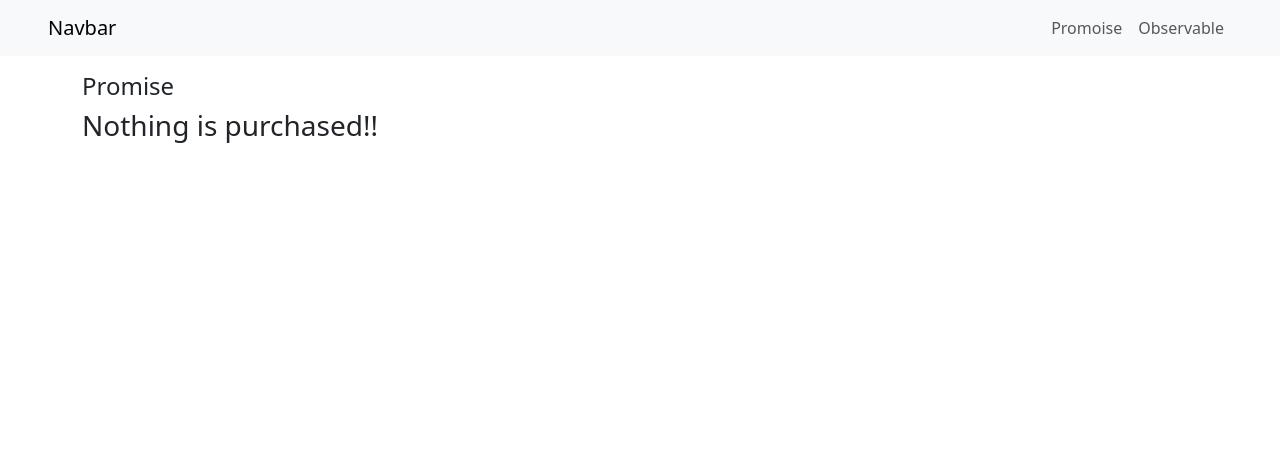
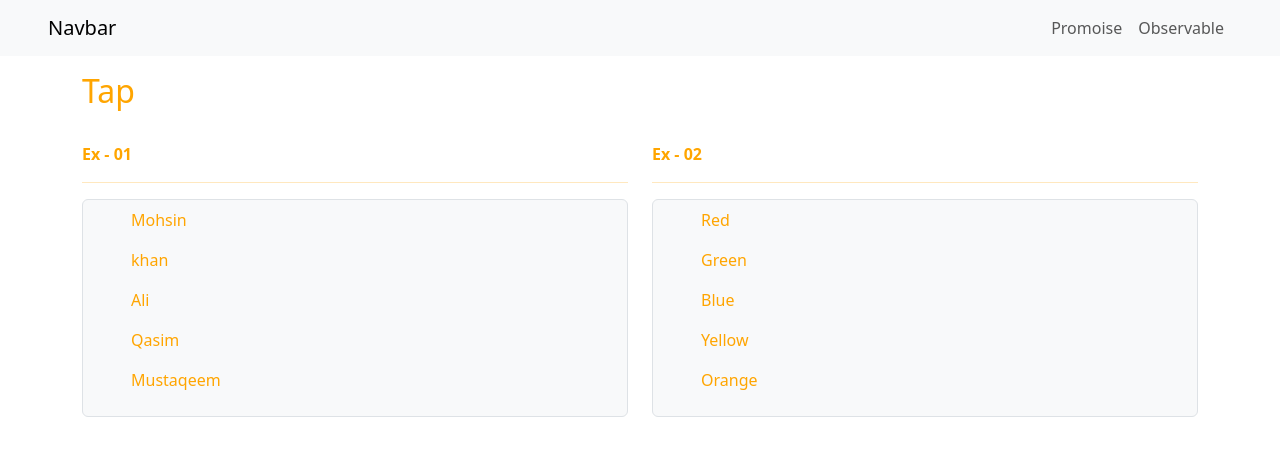
Before and after one commit to s0haibzafar/RxjsConcept, an Angular app: page /observable/tap in a window 1280 px wide. Before the commit this address led to /promoise. Shown: the top 456 px of the page. Built offline with nearby package versions, Linux system fonts and the light colour scheme.

Commit message:
Implenent Tap Operator  (#9)
* Add routing for tap operator

* Set tab operator layout

* Add two example of  tap operator

```diff
--- a/src/app/app-routing.module.ts
+++ b/src/app/app-routing.module.ts
@@ -11,6 +11,7 @@ import { CustomeComponent } from './nobservable/custome/custome.component';
 import { MapComponent } from './nobservable/map/map.component';
 import { PluckComponent } from './nobservable/pluck/pluck.component';
 import { FilterComponent } from './nobservable/filter/filter.component';
+import { TapComponent } from './nobservable/tap/tap.component';
 
 
 const routes: Routes = [
@@ -57,6 +58,10 @@ const routes: Routes = [
       {
         path: 'filter',
         component: FilterComponent,
+      },
+      {
+        path: 'tap',
+        component: TapComponent,
       }
     ]
   },
--- a/src/app/app.module.ts
+++ b/src/app/app.module.ts
@@ -17,6 +17,7 @@ import { CustomeComponent } from './nobservable/custome/custome.component';
 import { MapComponent } from './nobservable/map/map.component';
 import { PluckComponent } from './nobservable/pluck/pluck.component';
 import { FilterComponent } from './nobservable/filter/filter.component';
+import { TapComponent } from './nobservable/tap/tap.component';
 
 @NgModule({
   declarations: [
@@ -33,7 +34,8 @@ import { FilterComponent } from './nobservable/filter/filter.component';
     CustomeComponent,
     MapComponent,
     PluckComponent,
-    FilterComponent
+    FilterComponent,
+    TapComponent
   ],
   imports: [
     // NgbModule,
--- a/src/app/nobservable/list/list.component.html
+++ b/src/app/nobservable/list/list.component.html
@@ -25,6 +25,9 @@
         <div class="col-md-3">
             <app-item-card title="Filter" navigateLink="/filter"></app-item-card>
         </div>
+        <div class="col-md-3">
+            <app-item-card title="Tap" navigateLink="/tap"></app-item-card>
+        </div>
         <div class="col-md-3"></div>
         <div class="col-md-3"></div>
     </div>
--- /dev/null
+++ b/src/app/nobservable/tap/tap.component.html
@@ -0,0 +1,39 @@
+<div class="my-3"  style.color={{myColor}} >
+    <h2 >Tap</h2>
+    <br>
+
+    <div class="row">
+        <div class="col-md-6">
+            <strong>Ex - 01</strong>
+            <hr>
+            <div class="bg-light py-2 px-3 border rounded">
+                <ul id="dContainer">
+
+                </ul>
+                <!-- <strong>Pluck</strong> by property -->
+            </div>
+            <!-- <br>
+            <p><strong class="">Name</strong></p>
+            <div *ngFor="let i of msg1">
+                {{i}}
+            </div> -->
+        </div>
+        <div class="col-md-6">
+            <strong>Ex - 02</strong>
+            <hr>
+            <div class="bg-light py-2 px-3 border rounded">
+                <ul id="dContainer2">
+
+                </ul>
+                <!-- <strong>Pluck</strong>  by pluck -->
+            </div>
+            <!-- <br>
+            <p><strong class="text-success">Name</strong></p>
+            <div *ngFor="let i of msg2">
+                {{i}}
+            </div> -->
+        </div>
+
+    </div>
+
+</div>
--- /dev/null
+++ b/src/app/nobservable/tap/tap.component.ts
@@ -0,0 +1,67 @@
+import { Component, OnInit } from '@angular/core';
+import { Subscribable, Subscription, interval, map, tap } from 'rxjs';
+import { DesignUtilityService } from 'src/app/appServices/design-utility.service';
+
+@Component({
+  selector: 'app-tap',
+  templateUrl: './tap.component.html',
+  styleUrls: ['./tap.component.css']
+})
+export class TapComponent implements OnInit {
+
+
+   myColor : string = '';
+
+
+  constructor(private du: DesignUtilityService) { }
+
+  ngOnInit(): void {
+
+    //Ex :01
+    const arrayName = ['Mohsin', 'khan', 'Ali', 'Qasim', 'Mustaqeem', 'Mathar' ]
+    const source = interval(1000)
+
+    let obsSubscribe : Subscription;
+
+    obsSubscribe = source.pipe(
+      tap(t => {
+        // console.log('tap before', t)
+        if(t==6){
+           obsSubscribe.unsubscribe(); // here we will perform tab operation
+         }
+      }),
+      map(data => arrayName[data]
+        // if(data==4){
+        //   obsSubscribe.unsubscribe(); ----> here if we use unsubs then it will disturbe our code.
+        // }
+       ),
+      //  tap(t2 => { console.log("tab after ",t2) } )
+    ).subscribe(res=>{
+      // console.log(res)
+      // this.du.print(res as unknown as string, 'dContainer')
+      this.du.print(res, 'dContainer')
+    })
+
+     //Ex :02
+     const arrayColor = ['Red', 'Green', 'Blue', 'Yellow', 'Orange', 'gray' ]
+
+     let obsSubscribe2 : Subscription;
+
+     obsSubscribe2 = source.pipe(
+       tap(t => {
+         this.myColor = arrayColor[t];
+         console.log('tap before 2', t, this.myColor )
+         if(t==6){
+            obsSubscribe2.unsubscribe(); // here we will perform tab operation
+          }
+       }),
+       map(data => arrayColor[data]),
+     ).subscribe(res=>{
+       console.log("----------->"+res)
+       // this.du.print(res as unknown as string, 'dContainer')
+       this.du.print(res, 'dContainer2')
+     })
+
+  }
+
+}
```
Also changed, not shown: src/app/nobservable/tap/tap.component.css (added).
